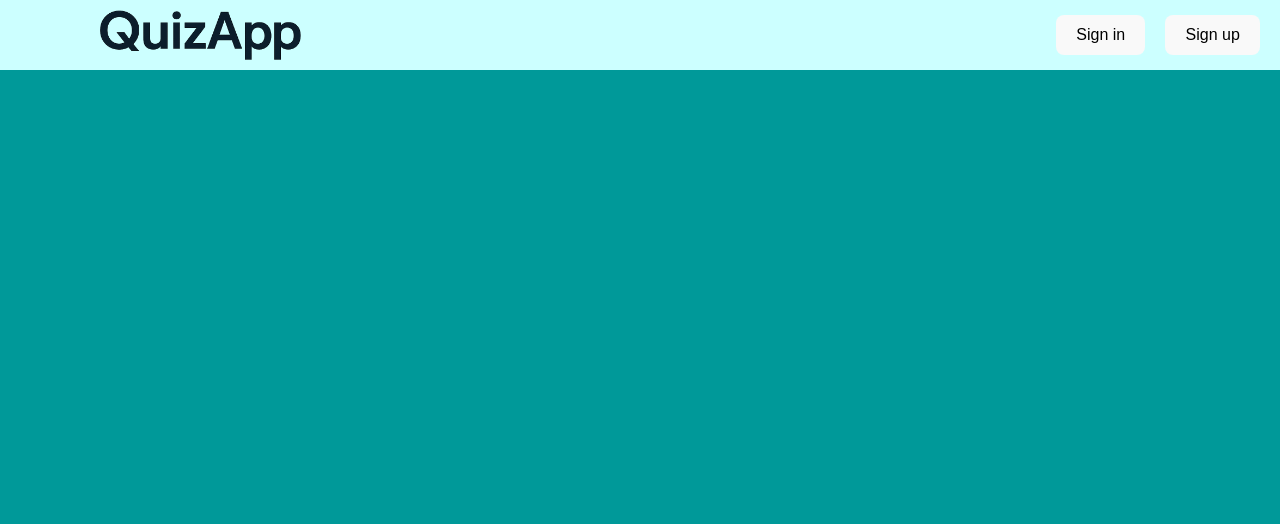
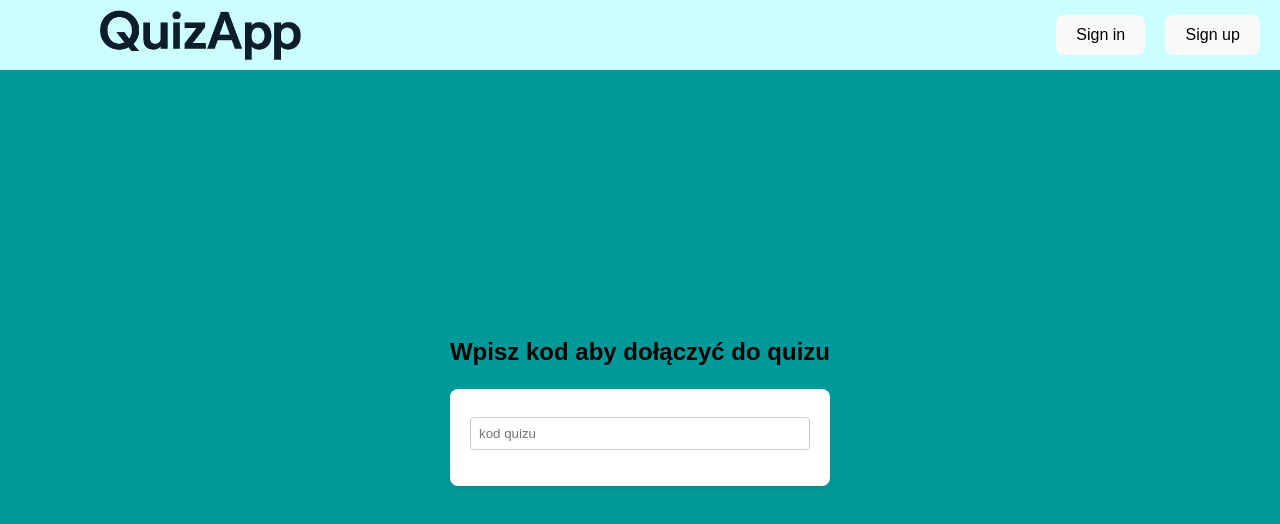
Before and after one commit to barphantom/QuizApp, a React (Vite) app in the folder frontend/: page / in a window 1280 px wide. Shown: the top 524 px of the page. Built offline with nearby package versions, Linux system fonts and the light colour scheme; no server answers.

Commit message:
Added input for quiz code

```diff
--- a/frontend/src/pages/Home.jsx
+++ b/frontend/src/pages/Home.jsx
@@ -1,9 +1,32 @@
 import styles from '../styles/Home.module.css';
 import logo from '../assets/logo.png';
 import { useNavigate } from 'react-router-dom';
+import {useState} from "react";
+import api from "../api.js";
 
 export default function Home() {
   const navigate = useNavigate();
+  const [code, setCode] = useState("")
+
+  const handleSubmit = (e) => {
+      e.preventDefault()
+
+      if (code.length !== 6) {
+          alert("Kod musi mieć dokładnie 6 znaków.")
+          return
+      }
+
+      api
+          .get(`/api/quizzes/join/${code}/`)
+          .then((response) => {
+              const quiz = response.data
+              navigate(`/fill-out-quiz/${code}`, { state: {quiz} })
+          })
+          .catch((error) => {
+              console.log("Wystąpił błąd przy dołączniu do quizu.", error)
+              alert("Wystąpił błąd przy dołączniu do quizu. Spróbuj jeszcze raz.")
+          })
+  }
 
   return (
     <div>
@@ -14,6 +37,15 @@ export default function Home() {
                 <button onClick={() => navigate("/register")}>Sign up</button>
               </div>
           </nav>
+        <h2>Wpisz kod aby dołączyć do quizu</h2>
+        <form onSubmit={handleSubmit}>
+            <input type="text"
+                   name="kod"
+                   value={code}
+                   onChange={(e) => setCode(e.target.value)}
+                   placeholder="kod quizu"
+                   required/>
+        </form>
     </div>
   );
 }
```
